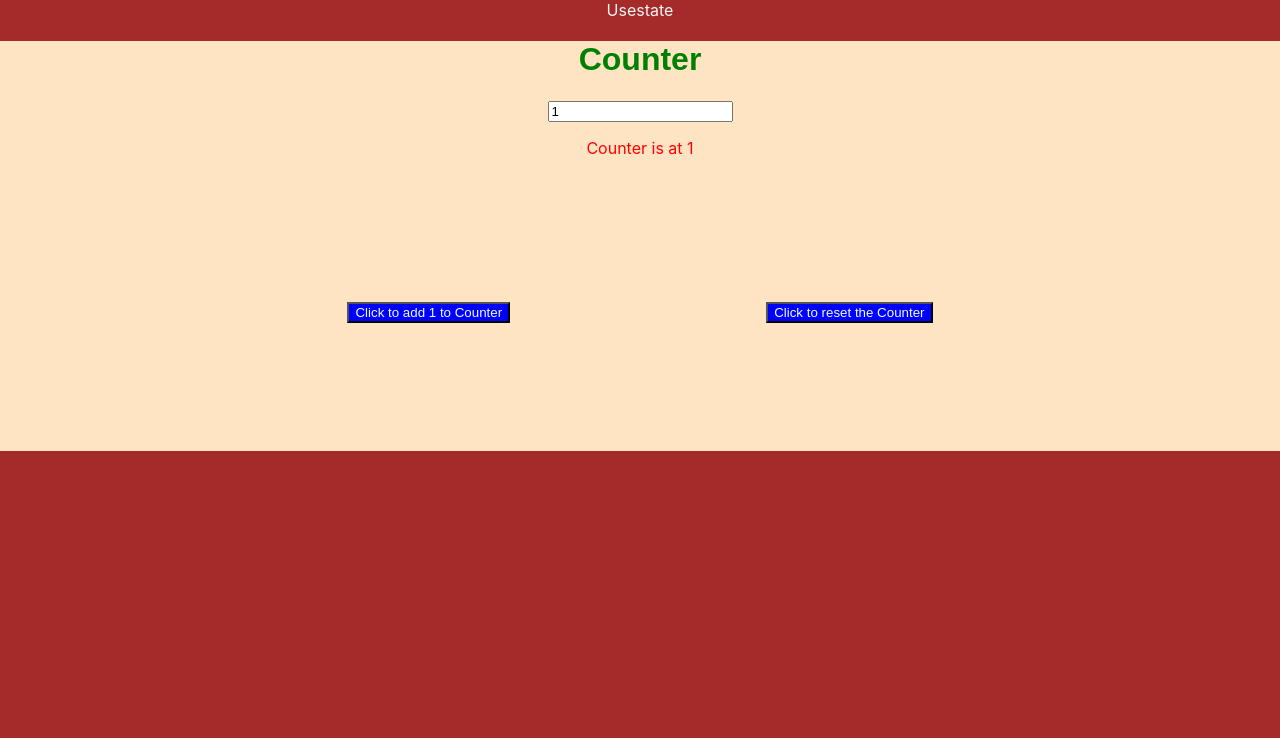
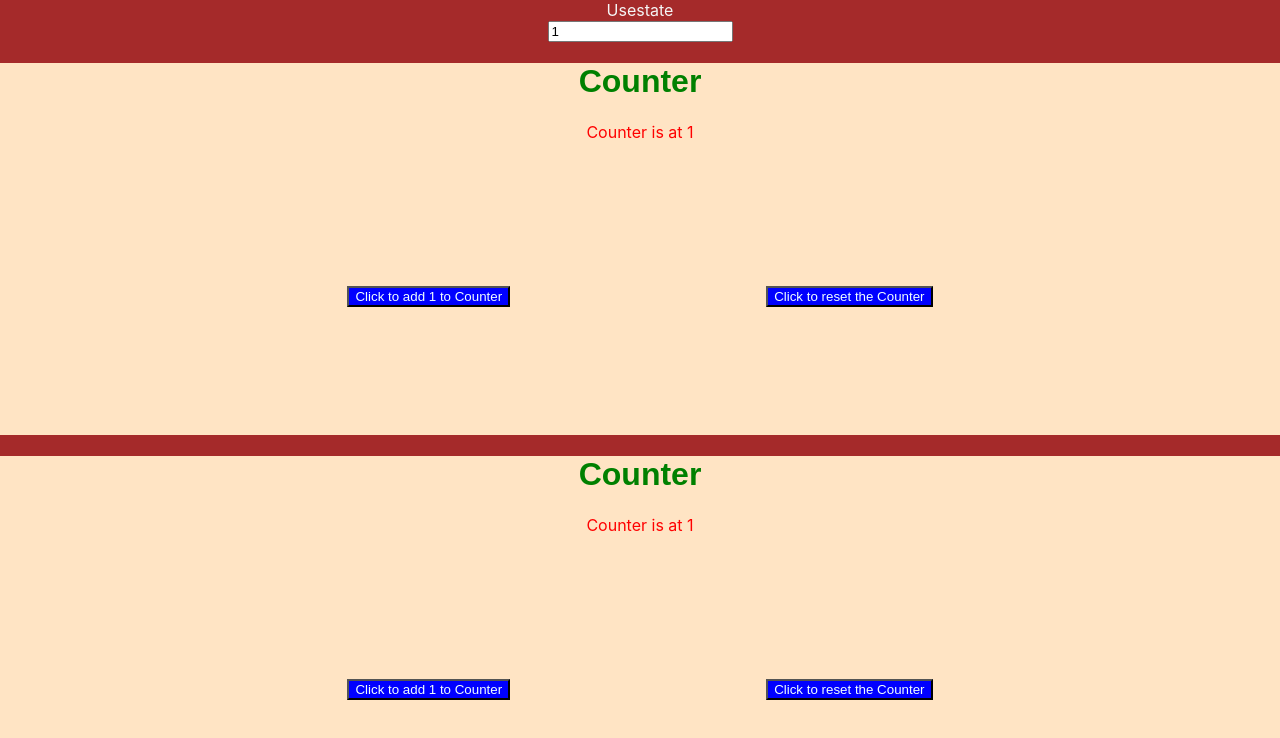
Before and after one commit to AYZLFC/usestate, a React (Create React App) app: page / in a window 1280 px wide. Shown: the top 738 px of the page. Built offline with nearby package versions, Linux system fonts and the light colour scheme.

Commit message:
Move delta to App

```diff
--- a/src/App.js
+++ b/src/App.js
@@ -1,13 +1,20 @@
-
 import './App.css';
 import Counter from './Counter';
+import { useState } from "react";
 
 function App() {
+  const [delta, setDelta] = useState(1)
+  function handleDelta(event){
+    //console.log(event);
+    setDelta(Number(event.target.value))
+  }
   return (
     <div className="App">
       Usestate
-
-      <Counter />
+      <br/>
+      <input type= "number" value={delta} onChange={handleDelta}/>
+      <Counter delta = {delta}  />
+      <Counter delta = {delta} />
 
     </div>
   );
--- a/src/Counter.js
+++ b/src/Counter.js
@@ -1,13 +1,13 @@
+
+import './Counter.css';
 import { useState } from "react";
-import './Counter.css';
-function Counter() {
+function Counter(props) {
     const [count, setCount] = useState(1)
-    const [delta, setDelta] = useState(1)
 
     function incr(){
         setCount(
             function(oldCount){
-                return oldCount + delta
+                return oldCount + props.delta
             }
         )
     }
@@ -20,17 +20,12 @@ function Counter() {
       )
     }
 
-    function handleDelta(event){
-      //console.log(event);
-      setDelta(Number(event.target.value))
-    }
-
     return (
       <div className="Counter" >
         <h1>Counter</h1>
-        <input type= "number" value={delta} onChange={handleDelta}/>
+
         <p>Counter is at {count}</p>
-        <button onClick={incr}>Click to add {delta} to Counter</button>
+        <button onClick={incr}>Click to add {props.delta} to Counter</button>
         <button onClick={reset}>Click to reset the Counter</button>
 
       </div>
```
